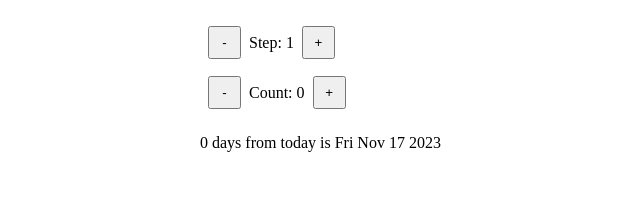
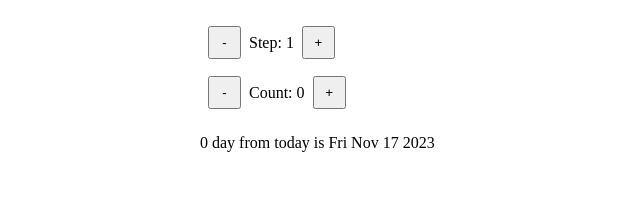
Before and after one commit to wbdvlpmnt/React_Date_Counter_Challenge, a React (Create React App) app: page / in a window 1280 px wide. Shown: the top 224 px of the page, without its empty margins (124-764 px from the left). Built offline with nearby package versions, Linux system fonts and the light colour scheme.

Commit message:
adding conditional rendering

```diff
--- a/src/App.js
+++ b/src/App.js
@@ -7,7 +7,6 @@ function App() {
   const [step, setStep] = useState(1);
   const [todaysDate, setTodaysDate] = useState(new Date());
   const renderedDate = todaysDate.toString().slice(0, 15);
-  // console.log(todaysDate.getDate(), todaysDate.getDate() + 1);
   return (
     <div className="app">
       <Step step={step} setStep={setStep} />
@@ -19,7 +18,11 @@ function App() {
         step={step}
       />
       <p>
-        {count * step} days from today is {renderedDate}
+        {count * step < 0 ? -1 * count * step : count * step}{" "}
+        {count * step === 1 || count * step === -1 || count * step === 0
+          ? "day"
+          : "days"}{" "}
+        {count * step < 0 ? "ago" : "from today"} is {renderedDate}
       </p>
     </div>
   );
```
